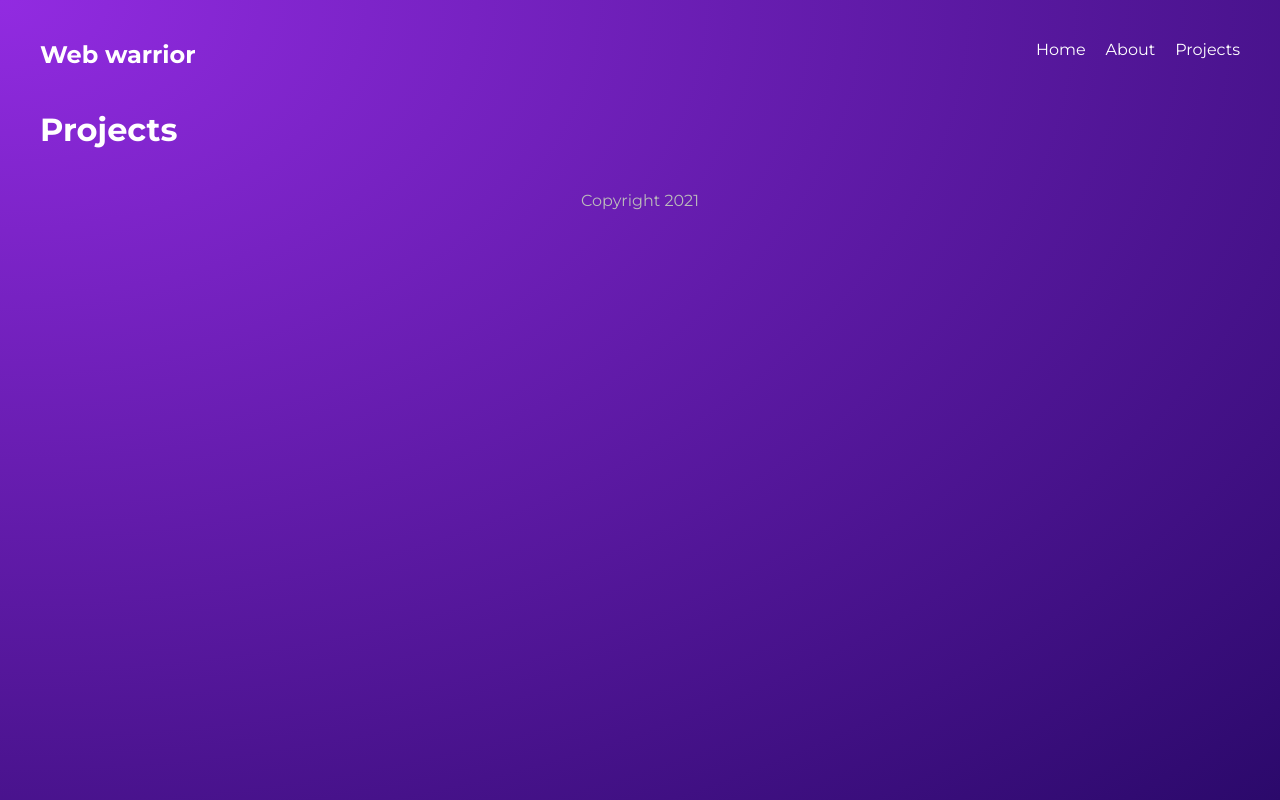
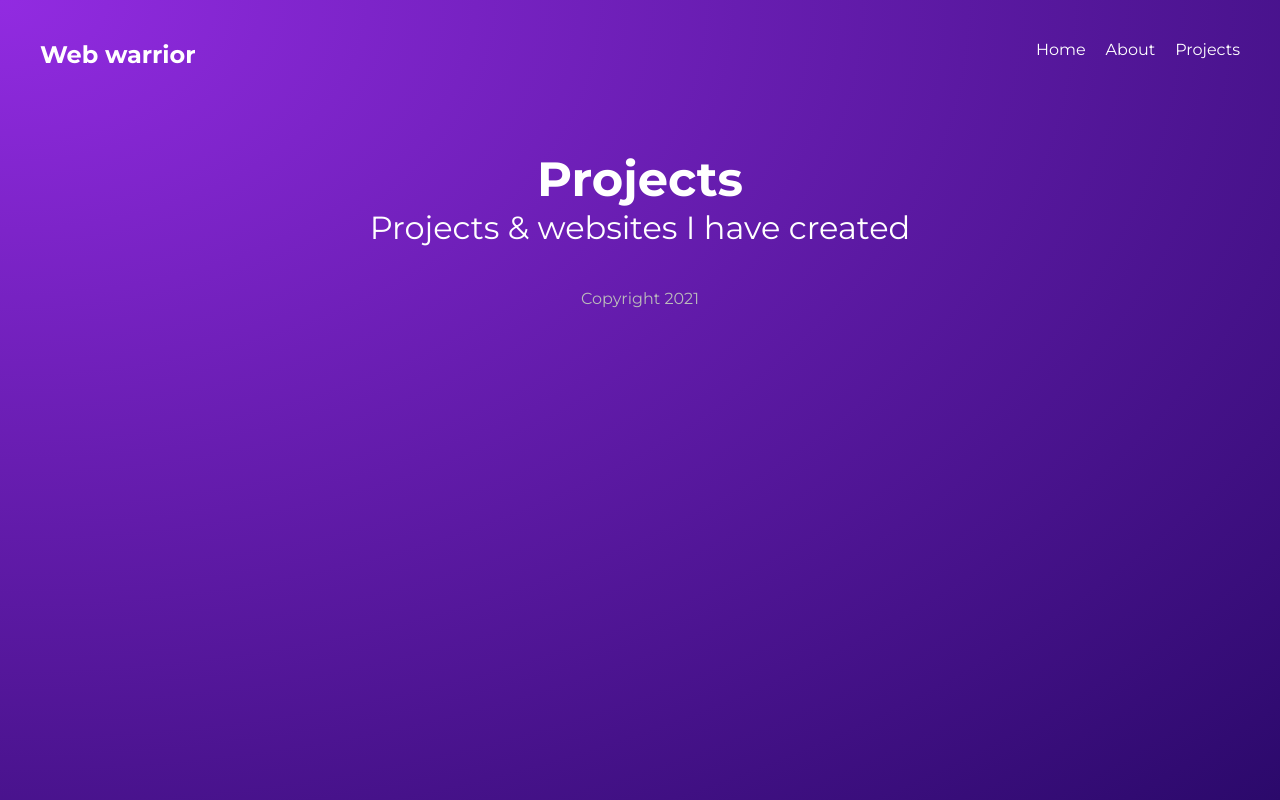
Before and after one commit to NaumanNazir/portfolio, a Gatsby site: page /projects in a window 1280 px wide. Built offline with nearby package versions, Linux system fonts and the light colour scheme; Gatsby itself is replaced by a stand-in of ours.

Commit message:
added styles to home and project page using css modules

```diff
--- a/src/pages/index.js
+++ b/src/pages/index.js
@@ -1,4 +1,5 @@
 import React from "react"
+import { Link } from "gatsby"
 import Layout from "../components/Layout"
 import * as styles from "../styles/home.module.css"
 
@@ -10,7 +11,11 @@ export default function Home() {
           <h2> Design </h2>
           <h3> Develop & Deploy </h3>
           <p> UX designer & web developer </p>
+          <Link className={styles.btn} to="/project">
+            My portfolio projects
+          </Link>
         </div>
+        <img src="/banner.png" alt="site banner" style={{ maxWidth: "100%" }} />
       </section>
     </Layout>
   )
--- a/src/pages/projects/index.js
+++ b/src/pages/projects/index.js
@@ -1,11 +1,13 @@
 import React from "react"
 import Layout from "../../components/Layout"
+import * as styles from "../../styles/projects.module.css"
 
 export default function Projects() {
   return (
     <Layout>
-      <div>
+      <div className={styles.portfolio}>
         <h1>Projects</h1>
+        <h2>Projects & websites I have created</h2>
       </div>
     </Layout>
   )
--- /dev/null
+++ b/src/styles/projects.module.css
@@ -0,0 +1,11 @@
+.portfolio {
+  text-align: center;
+}
+.portfolio > h1 {
+  font-size: 3em;
+  margin-top: 80px;
+}
+.portfolio > h2 {
+  font-size: 2em;
+  font-weight: 400;
+}
```
Also changed, not shown: static/banner.png (added).
